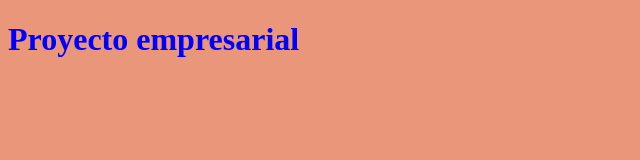
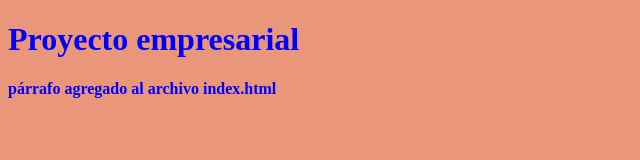
Before and after one commit to crcr2020/cursoGit, a plain HTML site: page index.html in a window 1280 px wide. Shown: the whole page, without its empty margins (0-640 px from the left). Drawn offline with Linux system fonts and the light colour scheme.

Commit message:
Update index.html

```diff
--- a/index.html
+++ b/index.html
@@ -10,5 +10,6 @@
 </head>
 <body>
     <h1>Proyecto empresarial</h1>
+    <p>párrafo agregado al archivo index.html</p>
 </body>
 </html>
```
